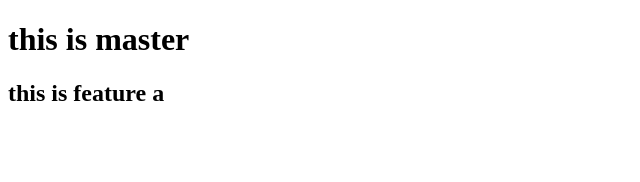
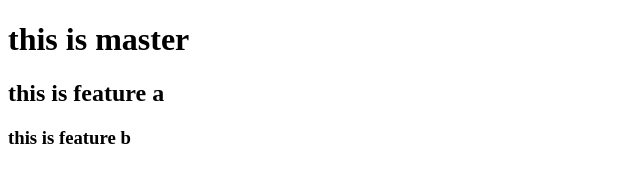
Before and after one commit to dramallama14/lessongit, a plain HTML site: page index.html in a window 1280 px wide. Shown: the whole page, without its empty margins (0-640 px from the left). Drawn offline with Linux system fonts and the light colour scheme.

Commit message:
init project

```diff
--- a/index.html
+++ b/index.html
@@ -9,5 +9,6 @@
 <body>
     <h1>this is master</h1>
     <h2>this is feature a</h2>
+    <h3>this is feature b</h3>
 </body>
 </html>
```
